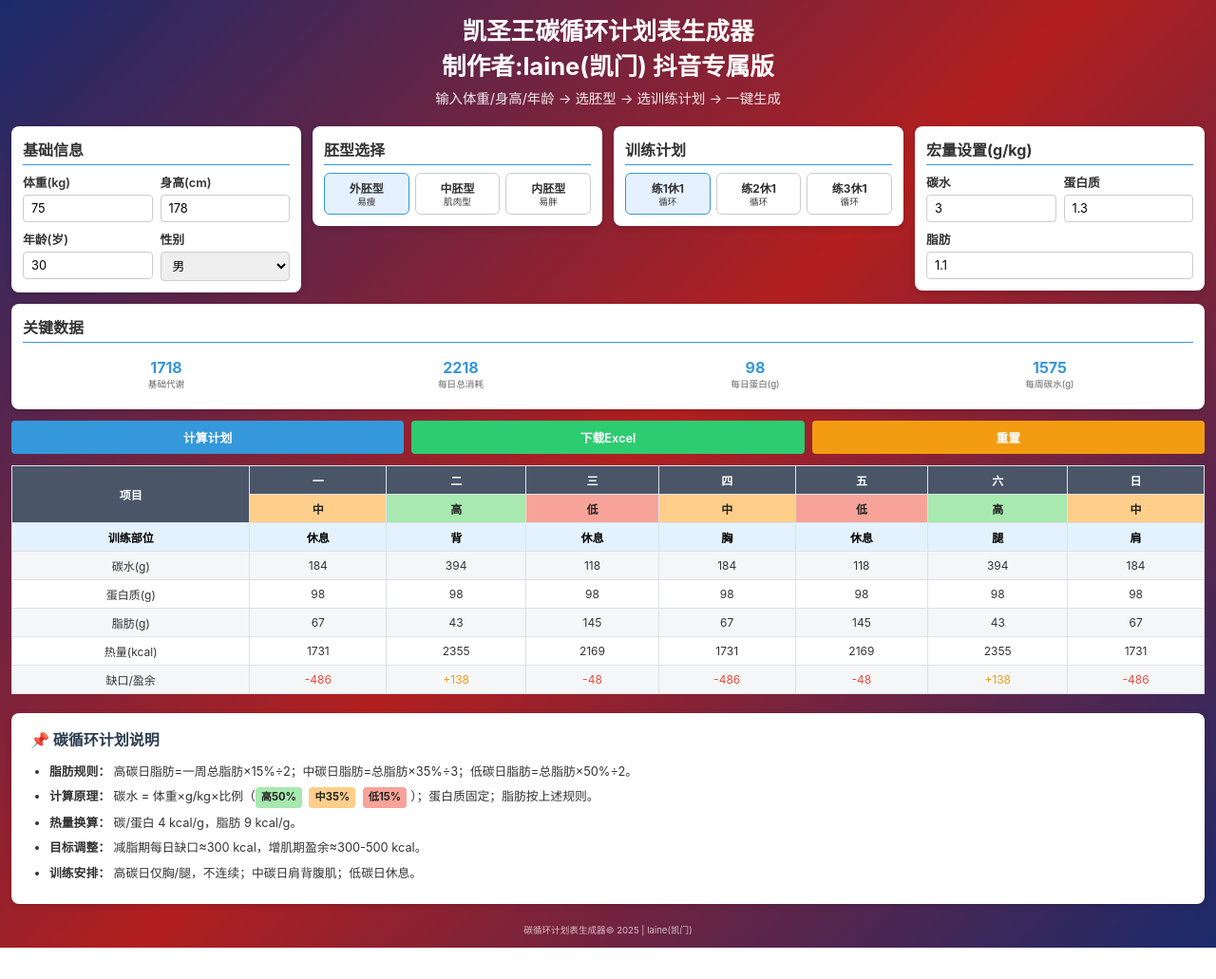
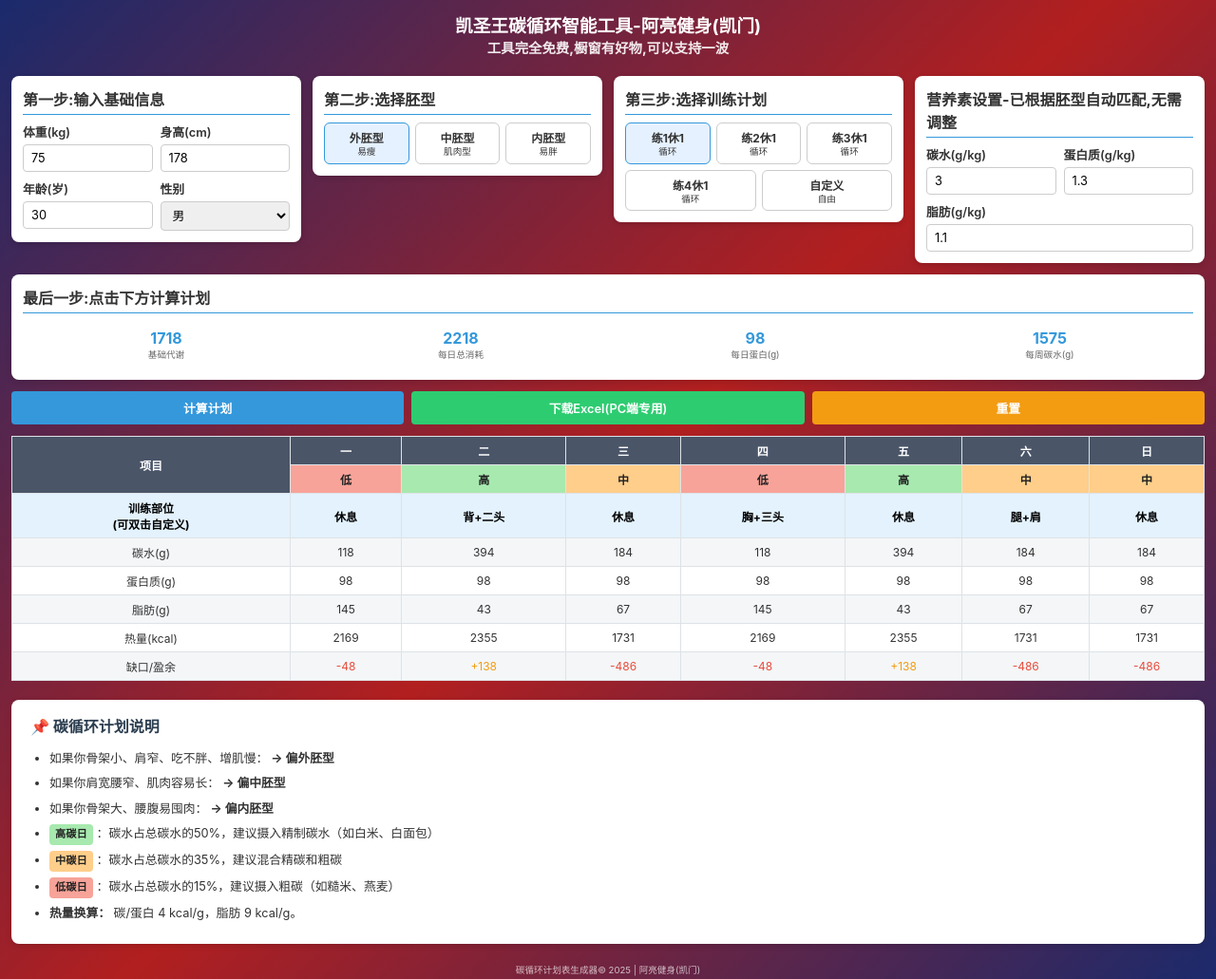
Before and after one commit to lainebigpro0815/laine.github.io, a plain HTML site: page index.html in a window 1280 px wide. Shown: the top 1031 px of the page at 95% size. Before the commit the page ends 998 px from the top, so only its background shows below. Drawn offline with Linux system fonts and the light colour scheme.

Commit message:
Update index.html

```diff
--- a/index.html
+++ b/index.html
@@ -3,7 +3,7 @@
 <head>
 <meta charset="UTF-8"/>
 <meta name="viewport" content="width=device-width,initial-scale=1.0"/>
-<title>凯圣王碳循环计划表生成器</title>
+<title>凯圣王碳循环生成器</title>
 <script src="https://cdnjs.cloudflare.com/ajax/libs/xlsx/0.18.5/xlsx.full.min.js"></script>
 <style>
 :root{
@@ -32,7 +32,7 @@ header .subtitle{font-size:.9rem;opacity:.9}
 .body-type-card p,.plan-card p{font-size:.6rem;margin:0;line-height:1.1}
 
 .summary-cards{display:flex;gap:8px;flex-wrap:wrap}
-.summary-card{flex:1 1 100px;background:#fff;border-radius:6px;padding:8px;text-align:center;font-size:.75rem}
+.summary-card{flex:1 1 70px;background:#fff;border-radius:6px;padding:8px;text-align:center;font-size:.75rem}
 .summary-card .val{font-size:1rem;font-weight:700;color:var(--primary)}
 .summary-card .lab{font-size:.6rem;color:#666}
 
@@ -63,19 +63,22 @@ tbody tr:nth-child(1) td{background:#e3f2fd;color:#000;font-weight:bold}
 .notes .tag.med{background:var(--med);color:#222}
 .notes .tag.low{background:var(--low);color:#222}
 footer{color:#fff;text-align:center;font-size:.6rem;margin-top:20px;opacity:.7}
+
+.custom-plan{display:none;gap:4px;flex-wrap:wrap;margin-top:8px}
+.custom-plan input{flex:1 1 60px;font-size:.7rem;padding:4px 2px;text-align:center}
 </style>
 </head>
 <body>
 <div class="container">
   <header>
-    <h1>凯圣王碳循环计划表生成器<br> 制作者:laine(凯门) 抖音专属版</h1>
-    <p class="subtitle">输入体重/身高/年龄 → 选胚型 → 选训练计划 → 一键生成</p>
+    <h3><blod>凯圣王碳循环智能工具-阿亮健身(凯门)</blod></h3>
+    <p class="subtitle"><strong>工具完全免费,橱窗有好物,可以支持一波</strong></p>
   </header>
 
   <div class="top-row">
     <!-- 基础信息 -->
     <section>
-      <h3>基础信息</h3>
+      <h3>第一步:输入基础信息</h3>
       <div class="basic-row">
         <div class="input-group"><label>体重(kg)</label><input type="number" id="weight" value="75" min="40" max="200"></div>
         <div class="input-group"><label>身高(cm)</label><input type="number" id="height" value="178" min="140" max="220"></div>
@@ -88,7 +91,7 @@ footer{color:#fff;text-align:center;font-size:.6rem;margin-top:20px;opacity:.7}
 
     <!-- 胚型 -->
     <section>
-      <h3>胚型选择</h3>
+      <h3>第二步:选择胚型</h3>
       <div class="body-type-cards">
         <div class="body-type-card selected" data-type="ectomorph"><h4>外胚型</h4><p>易瘦</p></div>
         <div class="body-type-card" data-type="mesomorph"><h4>中胚型</h4><p>肌肉型</p></div>
@@ -98,27 +101,40 @@ footer{color:#fff;text-align:center;font-size:.6rem;margin-top:20px;opacity:.7}
 
     <!-- 训练计划 -->
     <section>
-      <h3>训练计划</h3>
+      <h3>第三步:选择训练计划</h3>
       <div class="plan-cards">
         <div class="plan-card selected" data-plan="1"><h4>练1休1</h4><p>循环</p></div>
         <div class="plan-card" data-plan="2"><h4>练2休1</h4><p>循环</p></div>
         <div class="plan-card" data-plan="3"><h4>练3休1</h4><p>循环</p></div>
+        <div class="plan-card" data-plan="4"><h4>练4休1</h4><p>循环</p></div>
+        <div class="plan-card" data-plan="custom"><h4>自定义</h4><p>自由</p></div>
+      </div>
+
+      <!-- 自定义输入 -->
+      <div class="custom-plan" id="customPlan">
+        <input placeholder="周一" id="cus-mon">
+        <input placeholder="周二" id="cus-tue">
+        <input placeholder="周三" id="cus-wed">
+        <input placeholder="周四" id="cus-thu">
+        <input placeholder="周五" id="cus-fri">
+        <input placeholder="周六" id="cus-sat">
+        <input placeholder="周日" id="cus-sun">
       </div>
     </section>
 
     <!-- 宏量 -->
     <section>
-      <h3>宏量设置(g/kg)</h3>
+      <h3>营养素设置-已根据胚型自动匹配,无需调整</h3>
       <div class="macro-row">
-        <div class="input-group"><label>碳水</label><input type="number" id="carbsPerKg" value="3.0" step="0.1" min="1" max="10"></div>
-        <div class="input-group"><label>蛋白质</label><input type="number" id="proteinPerKg" value="1.3" step="0.1" min="0.8" max="3"></div>
-        <div class="input-group"><label>脂肪</label><input type="number" id="fatPerKg" value="1.1" step="0.1" min="0.5" max="2"></div>
+        <div class="input-group"><label>碳水(g/kg)</label><input type="number" id="carbsPerKg" value="3.0" step="0.1" min="1" max="10"></div>
+        <div class="input-group"><label>蛋白质(g/kg)</label><input type="number" id="proteinPerKg" value="1.3" step="0.1" min="0.8" max="3"></div>
+        <div class="input-group"><label>脂肪(g/kg)</label><input type="number" id="fatPerKg" value="1.1" step="0.1" min="0.5" max="2"></div>
       </div>
     </section>
 
     <!-- 汇总 -->
     <section>
-      <h3>关键数据</h3>
+      <h3>最后一步:点击下方计算计划</h3>
       <div class="summary-cards">
         <div class="summary-card"><span class="val" id="bmrValue">1852</span><div class="lab">基础代谢</div></div>
         <div class="summary-card"><span class="val" id="tdeeValue">2352</span><div class="lab">每日总消耗</div></div>
@@ -130,7 +146,7 @@ footer{color:#fff;text-align:center;font-size:.6rem;margin-top:20px;opacity:.7}
 
   <div class="btn-row">
     <button class="btn-calc" id="calculateBtn">计算计划</button>
-    <button class="btn-down" id="downloadBtn">下载Excel</button>
+    <button class="btn-down" id="downloadBtn">下载Excel(PC端专用)</button>
     <button class="btn-reset" id="resetBtn">重置</button>
   </div>
 
@@ -149,7 +165,7 @@ footer{color:#fff;text-align:center;font-size:.6rem;margin-top:20px;opacity:.7}
         </tr>
       </thead>
       <tbody>
-        <tr class="band"><td>训练部位</td><td class="editable">休息</td><td class="editable">背</td><td class="editable">休息</td><td class="editable">胸</td><td class="editable">休息</td><td class="editable">腿</td><td class="editable">肩</td></tr>
+        <tr class="band"><td>训练部位<br>(可双击自定义)</td><td class="editable">休息</td><td class="editable">背+二头</td><td class="editable">休息</td><td class="editable">胸+三头</td><td class="editable">休息</td><td class="editable">腿+肩</td><td class="editable">休息</td></tr>
         <tr class="band"><td>碳水(g)</td><td id="carb-mon">192</td><td id="carb-tue">412</td><td id="carb-wed">124</td><td id="carb-thu">192</td><td id="carb-fri">124</td><td id="carb-sat">412</td><td id="carb-sun">124</td></tr>
         <tr class="band"><td>蛋白质(g)</td><td id="protein-mon">118</td><td id="protein-tue">118</td><td id="protein-wed">118</td><td id="protein-thu">118</td><td id="protein-fri">118</td><td id="protein-sat">118</td><td id="protein-sun">118</td></tr>
         <tr class="band"><td>脂肪(g)</td><td id="fat-mon">64</td><td id="fat-tue">41</td><td id="fat-wed">137</td><td id="fat-thu">64</td><td id="fat-fri">137</td><td id="fat-sat">41</td><td id="fat-sun">137</td></tr>
@@ -162,14 +178,16 @@ footer{color:#fff;text-align:center;font-size:.6rem;margin-top:20px;opacity:.7}
   <div class="notes">
     <h3>📌 碳循环计划说明</h3>
     <ul>
-      <li><strong>脂肪规则：</strong> 高碳日脂肪=一周总脂肪×15%÷2；中碳日脂肪=总脂肪×35%÷3；低碳日脂肪=总脂肪×50%÷2。</li>
-      <li><strong>计算原理：</strong> 碳水 = 体重×g/kg×比例（<span class="tag high">高50%</span> <span class="tag med">中35%</span> <span class="tag low">低15%</span>）；蛋白质固定；脂肪按上述规则。</li>
-      <li><strong>热量换算：</strong> 碳/蛋白 4 kcal/g，脂肪 9 kcal/g。</li>
-      <li><strong>目标调整：</strong> 减脂期每日缺口≈300 kcal，增肌期盈余≈300-500 kcal。</li>
-      <li><strong>训练安排：</strong> 高碳日仅胸/腿，不连续；中碳日肩背腹肌；低碳日休息。</li>
+    	<li>如果你骨架小、肩窄、吃不胖、增肌慢：<strong> → 偏外胚型</strong> </li>
+    	<li>如果你肩宽腰窄、肌肉容易长：<strong> → 偏中胚型</strong> </li>
+    	<li>如果你骨架大、腰腹易囤肉：<strong> → 偏内胚型</strong> </li>
+       <li><strong class="tag high">高碳日</strong>：碳水占总碳水的50%，建议摄入精制碳水（如白米、白面包）</li>
+       <li><strong class="tag med">中碳日</strong>：碳水占总碳水的35%，建议混合精碳和粗碳</li>
+       <li><strong class="tag low">低碳日</strong>：碳水占总碳水的15%，建议摄入粗碳（如糙米、燕麦）</li>
+       <li><strong>热量换算：</strong> 碳/蛋白 4 kcal/g，脂肪 9 kcal/g。</li>
     </ul>
   </div>
-  <footer>碳循环计划表生成器© 2025 | laine(凯门) </footer>
+  <footer>碳循环计划表生成器© 2025 | 阿亮健身(凯门) </footer>
 </div>
 
 <script>
@@ -191,64 +209,41 @@ function setMacros(type){
   calc()
 }
 
-/* ---------- 训练计划 ---------- */
+/* ---------- 显示/隐藏自定义输入 ---------- */
 const planCards = [...document.querySelectorAll('.plan-card')]
+const customDiv = $('customPlan')
 planCards.forEach(c => c.addEventListener('click', () => {
   planCards.forEach(x => x.classList.remove('selected'))
   c.classList.add('selected')
+  customDiv.style.display = c.dataset.plan === 'custom' ? 'flex' : 'none'
   calc()
 }))
 
-/* ---------- 修正后的 buildSchedule（练1休1 强制 2高3中2低） ---------- */
-function buildSchedule(plan){
-  const plan1Fixed = {
-    parts : ['休息','背','休息','胸','休息','腿','肩'],
-    carbMap : ['中','高','低','中','低','高','中']
+/* ---------- 训练部位生成 ---------- */
+function buildParts(plan){
+  switch(plan){
+    case '1': return ['休息','背+二头','休息','胸+三头','休息','腿+肩','休息']
+    case '2': return ['背+二头','胸+三头','休息','腿+肩','背+二头','休息','胸+三头']
+    case '3': return ['背+二头','胸+三头','腿+肩','休息','背+二头','胸+三头','腿+肩']
+    case '4': return ['胸+三头','背+二头','腿+肩','胸+三头','休息','背+二头','胸+三头']
+    case 'custom':
+      return ['mon','tue','wed','thu','fri','sat','sun'].map(d=>$(`cus-${d}`).value.trim()||'休息')
   }
-  if(plan==='1') return plan1Fixed
+}
 
-  /* plan 2 或 3 沿用原逻辑 */
-  const highParts=['胸','腿'], medParts=['背','肩','腹肌'], low=['休息']
-  const planMap={2:{seq:['练','练','休'],len:3},3:{seq:['练','练','练','休'],len:4}}
-  const {seq,len}=planMap[plan]
-  const days=[]
-  let idx=0
-  for(let i=0;i<7;i++){
-    days.push({train:seq[idx]==='练'})
-    idx=(idx+1)%len
-  }
-  let hi=0,mi=0
-  days.forEach(d=>{
-    if(!d.train){d.part=low[0];d.level='低';return}
-    if(hi<2){
-      d.part=highParts[hi%highParts.length]
-      d.level='高'
-      hi++
-    }else if(mi<3){
-      d.part=medParts[mi%medParts.length]
-      d.level='中'
-      mi++
-    }else{
-      d.part=low[0]
-      d.level='低'
-    }
-  })
-  const swap=(i,j)=>{
-    [days[i].part,days[i].level,days[j].part,days[j].level]=[days[j].part,days[j].level,days[i].part,days[i].level]
-  }
-  for(let i=0;i<7;i++){
-    const prev=i===0?6:i-1, next=i===6?0:i+1
-    if(days[i].level==='高' && days[prev].level==='高') swap(i,next)
-    if(days[i].level===days[prev].level && days[i].level!=='低'){
-      for(let j=0;j<7;j++){
-        if(j!==i && days[j].level!==days[i].level && days[j].level!==days[prev===j?next:prev].level){
-          swap(i,j)
-          break
-        }
-      }
-    }
-  }
-  return {parts:days.map(d=>d.part),carbMap:days.map(d=>d.level)}
+/* ---------- 2高3中2低且不连续 ---------- */
+function buildCarbMap() {
+  // 7 种官方无连续高碳/低碳的排列
+  const candidates = [
+    ['高','中','低','高','中','低','中'],
+    ['高','低','中','高','低','中','中'],
+    ['中','高','低','中','高','低','中'],
+    ['中','低','高','中','低','高','中'],
+    ['低','高','中','低','高','中','中'],
+    ['低','中','高','低','中','高','中'],
+    ['中','中','高','低','中','高','低']
+  ]
+  return candidates[Math.floor(Math.random()*candidates.length)]
 }
 
 /* ---------- 主计算 ---------- */
@@ -261,20 +256,21 @@ function calc(){
   const tdee=bmr+500
   const pro=Math.round(pp*w)
   const weekC=Math.round(cp*w*7)
-  const weekF=Math.round(fp*w*7)          // 一周总脂肪
-  const hc=Math.round(weekC*.5/2)         // 高碳日碳水
-  const mc=Math.round(weekC*.35/3)        // 中碳日碳水
-  const lc=Math.round(weekC*.15/2)        // 低碳日碳水
-  const hf=Math.round(weekF*.15/2)        // 高碳日脂肪
-  const mf=Math.round(weekF*.35/3)        // 中碳日脂肪
-  const lf=Math.round(weekF*.50/2)        // 低碳日脂肪
+  const weekF=Math.round(fp*w*7)
+  const hc=Math.round(weekC*.5/2)
+  const mc=Math.round(weekC*.35/3)
+  const lc=Math.round(weekC*.15/2)
+  const hf=Math.round(weekF*.15/2)
+  const mf=Math.round(weekF*.35/3)
+  const lf=Math.round(weekF*.50/2)
 
   $('bmrValue').textContent=Math.round(bmr)
   $('tdeeValue').textContent=Math.round(tdee)
   $('proteinValue').textContent=pro
   $('carbsValue').textContent=weekC
 
-  const {parts,carbMap}=buildSchedule(plan)
+  const parts=buildParts(plan)
+  const carbMap=plan==='custom'?buildCarbMap():buildCarbMap() // 统一调用
   const dayKeys=['mon','tue','wed','thu','fri','sat','sun']
   const carbNum=dayKeys.map((_,i)=>{
     switch(carbMap[i]){
@@ -309,7 +305,7 @@ function calc(){
   })
 }
 
-/* ---------- 导出&重置 ---------- */
+/* ---------- 导出 & 重置 ---------- */
 function dl(){
   const wb=XLSX.utils.book_new()
   const ws=XLSX.utils.table_to_sheet($('planTable'))
@@ -320,6 +316,7 @@ function reset(){
   $('weight').value=75;$('height').value=178;$('age').value=30;$('gender').value='male'
   bodyCards[0].click()
   planCards[0].click()
+  ;['mon','tue','wed','thu','fri','sat','sun'].forEach(d=>$(`cus-${d}`).value='')
 }
 
 /* ---------- 事件 ---------- */
```
